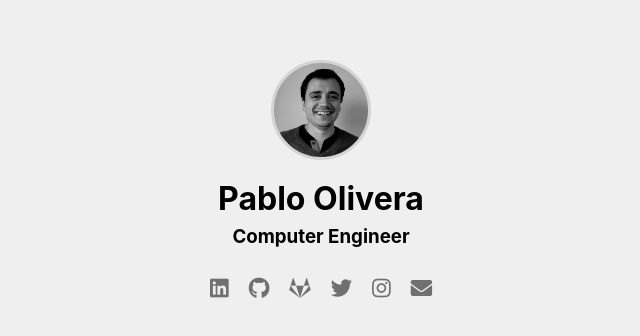
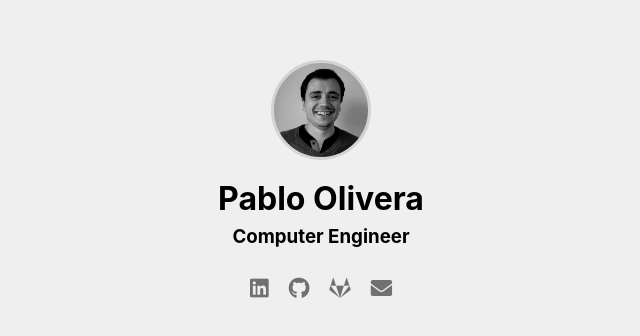
Before and after one commit to pablolivera/pablolivera.github.io, a plain HTML site: page index.html in a window 1280 px wide. Shown: the part 212-548 px from the top of the page, without its empty margins (319-959 px from the left). Drawn offline with nearby package versions, Linux system fonts and the light colour scheme.

Commit message:
Update index.html

```diff
--- a/index.html
+++ b/index.html
@@ -53,10 +53,6 @@
                             class='fab fa-github fa-lg'></i></a></li>
                     <li><a href="https://gitlab.com/pablolivera/" target="_blank"><i
                             class='fab fa-gitlab fa-lg'></i></a></li>
-                    <li><a href="https://twitter.com/pablolivera/" target="_blank"><i class='fab fa-twitter fa-lg'></i></a>
-                    </li>
-                    <li><a href="https://instagram.com/pablolivera_uy/" target="_blank"><i
-                            class='fab fa-instagram fa-lg'></i></a></li>
                     <li><a href="mailto:pablo@pablolivera.com" target="_blank"><i class='fas fa-envelope fa-lg'></i></a>
                     </li>
                 </ul>
```
